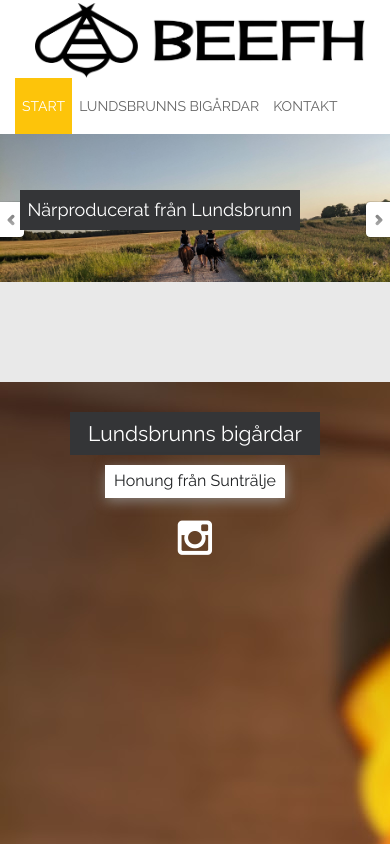
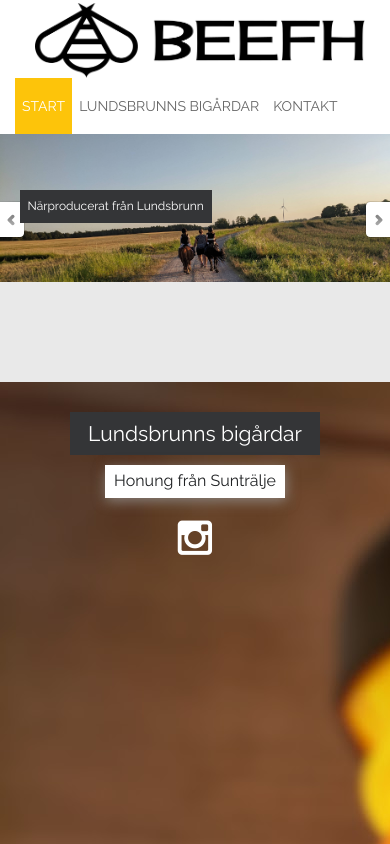
Before and after one commit to argoo83/argoo83.github.io, a plain HTML site: page index.html in a window 390 px wide. Shown: the top 844 px of the page. Drawn offline with Linux system fonts and the light colour scheme.

Commit message:
Style update

```diff
--- a/css/templatemo_style.css
+++ b/css/templatemo_style.css
@@ -599,7 +599,7 @@
 @media (max-width:600px){
 	.templatemo_caption {
 		/* display: none; */
-		font-size: 12px; top: 170px;  width: 90%; margin-left: 5%;
+		font-size: 8px; top: 170px;  width: 90%; margin-left: 5%;
 	}
 }
 @media(min-width:500px) and (max-width: 650px){
```
